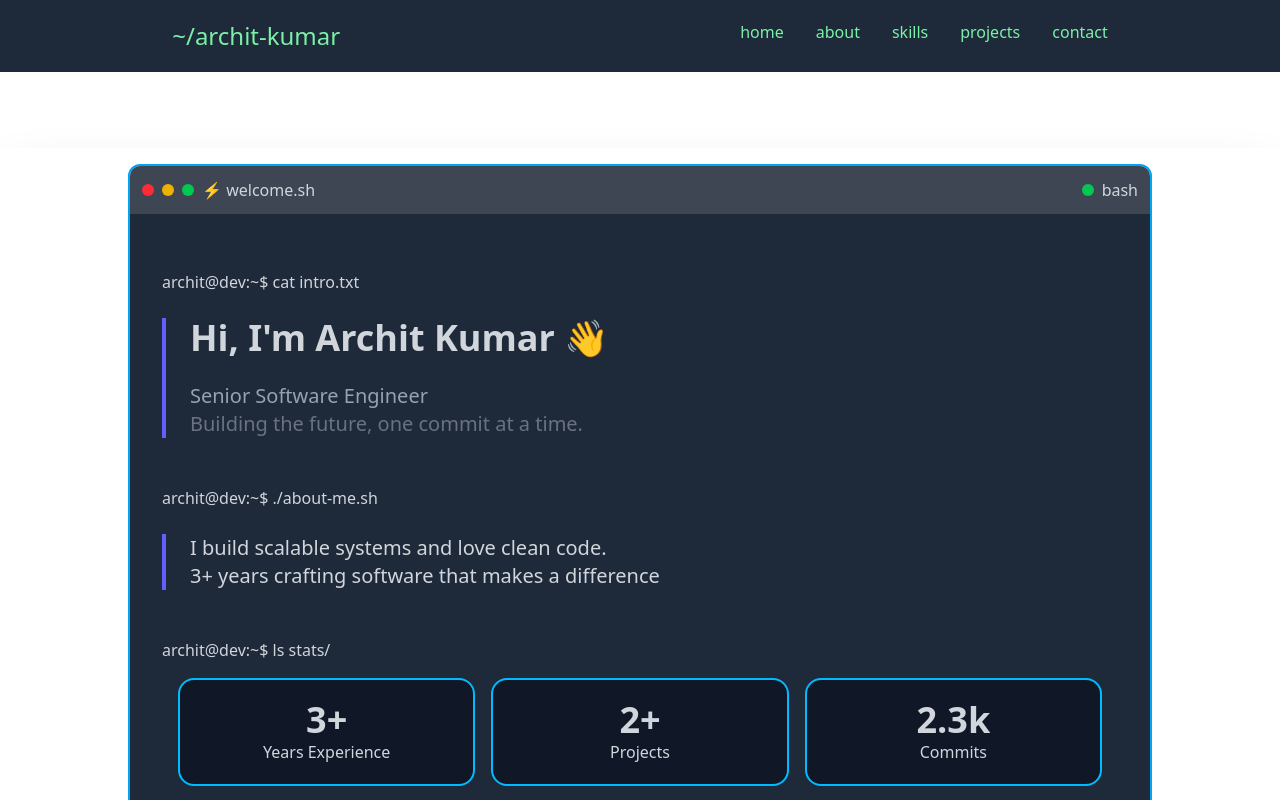
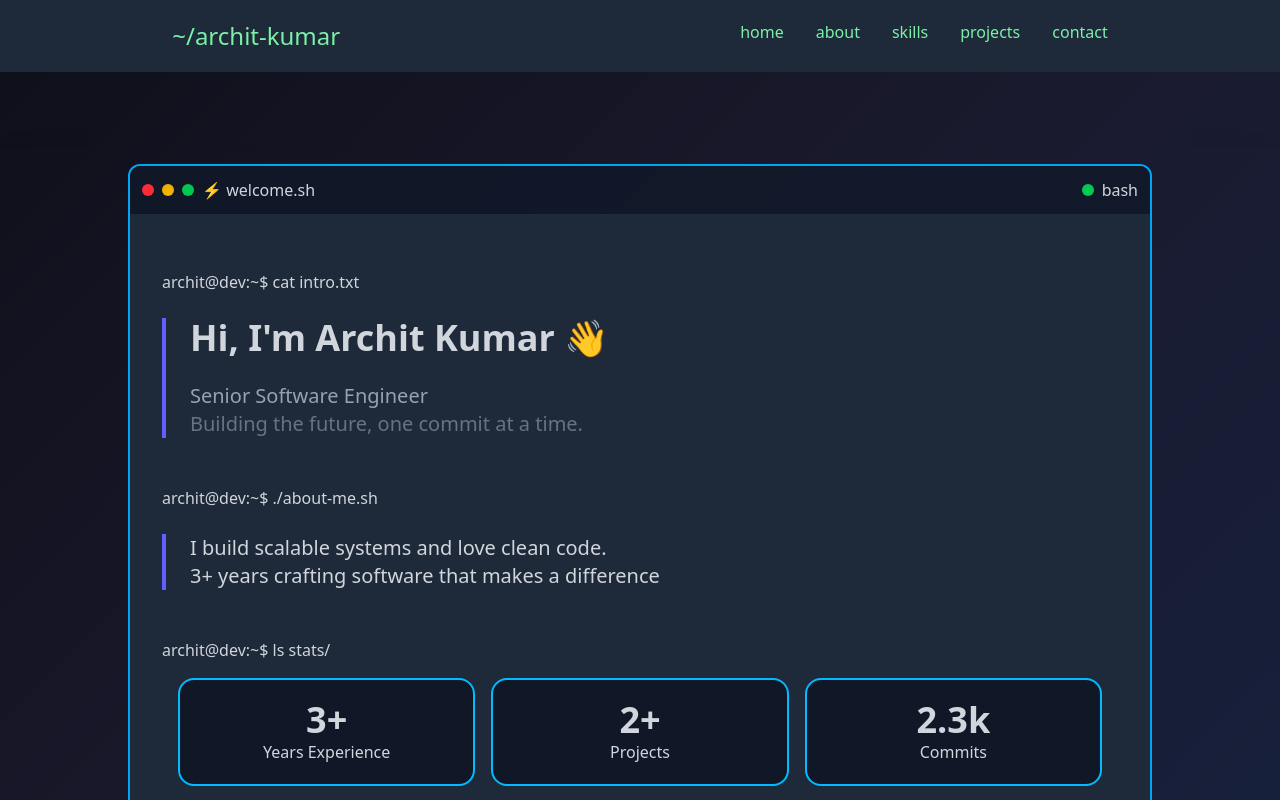
Before and after one commit to Archit314/archit-engineer-portfolio, a React (Vite) app in the folder app_frontend/: page / in a window 1280 px wide. Shown: the top 800 px of the page. Built offline with nearby package versions, Linux system fonts and the light colour scheme.

Commit message:
[Frontend]: Added components in App.jsx

```diff
--- a/app_frontend/src/App.jsx
+++ b/app_frontend/src/App.jsx
@@ -1,12 +1,35 @@
+import { useState } from 'react'
+import Footer from './component/common/Footer'
 import Navbar from './component/common/Navbar'
+import Terminal from './component/common/Terminal'
 import Home from './pages/Home'
+import About from './pages/About'
+import Skills from './pages/Skills'
 
 function App() {
 
+  const [currentPage, setCurrentPage] = useState('home')
+
+  const loadPage = () => {
+
+    if(currentPage === 'home') {
+      return <Home/>
+    }
+    else if(currentPage === 'about'){
+      return <About/>
+    }
+    else if(currentPage === 'skills'){
+      return <Skills/>
+    }
+  }
+
   return (
-    <div>
-      <Navbar/>
-      <Home/>
+    <div className='bg-[linear-gradient(135deg,#0f0f1a_0%,#1a1a2e_50%,#16213e_100%)] min-h-screen'>
+      <Navbar setCurrentPage={setCurrentPage}/>
+      <main>
+        {loadPage()}
+      </main>
+      <Footer/>
     </div>
   )
 }
```
